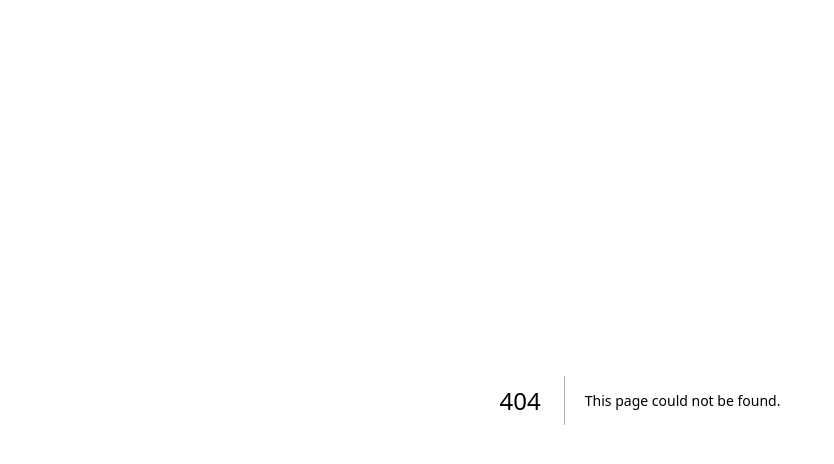
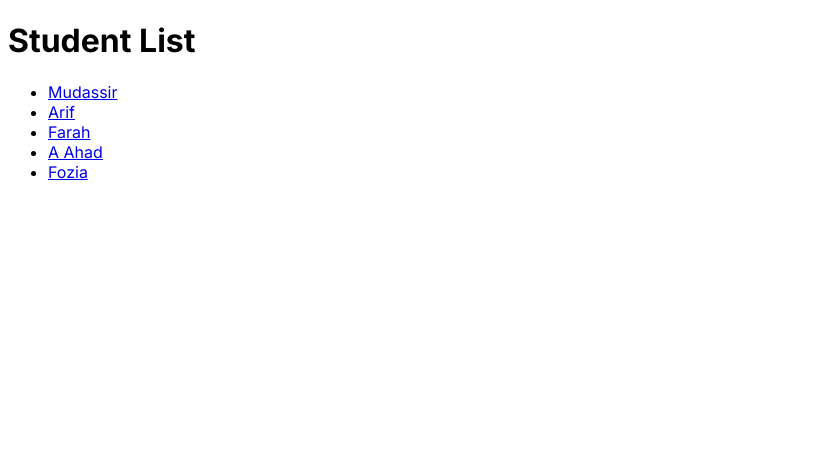
Before and after one commit to mudassirarif17/blog-using-next-js, a Next.js app: page /studentlist in a window 1280 px wide. Before the commit this address had no page. Shown: the top 464 px of the page, without its empty margins (0-834 px from the left). Built offline with nearby package versions, Linux system fonts and the light colour scheme.

Commit message:
dynamic routing is done

```diff
--- a/src/app/page.js
+++ b/src/app/page.js
@@ -26,6 +26,9 @@ export default function Home() {
       <br />
       <br />
       <Link href="/login">Click to visit login</Link>
+      <br />
+      <br />
+      <Link href="/studentlist">Click to visit studentlist</Link>
       {/* <User name="Mudassir"/> */}
 
 
--- /dev/null
+++ b/src/app/studentlist/page.js
@@ -0,0 +1,19 @@
+import Link from 'next/link'
+import React from 'react'
+
+const page = () => {
+  return (
+    <div>
+      <h1>Student List</h1>
+      <ul>
+        <li><Link href="studentlist/1">Mudassir</Link></li>
+        <li><Link href="studentlist/2">Arif</Link></li>
+        <li><Link href="studentlist/3">Farah</Link></li>
+        <li><Link href="studentlist/4">A Ahad</Link></li>
+        <li><Link href="studentlist/5">Fozia</Link></li>
+      </ul>
+    </div>
+  )
+}
+
+export default page
```
Also changed, not shown: src/app/studentlist/[student]/page.js (added, +13 -0 lines).
